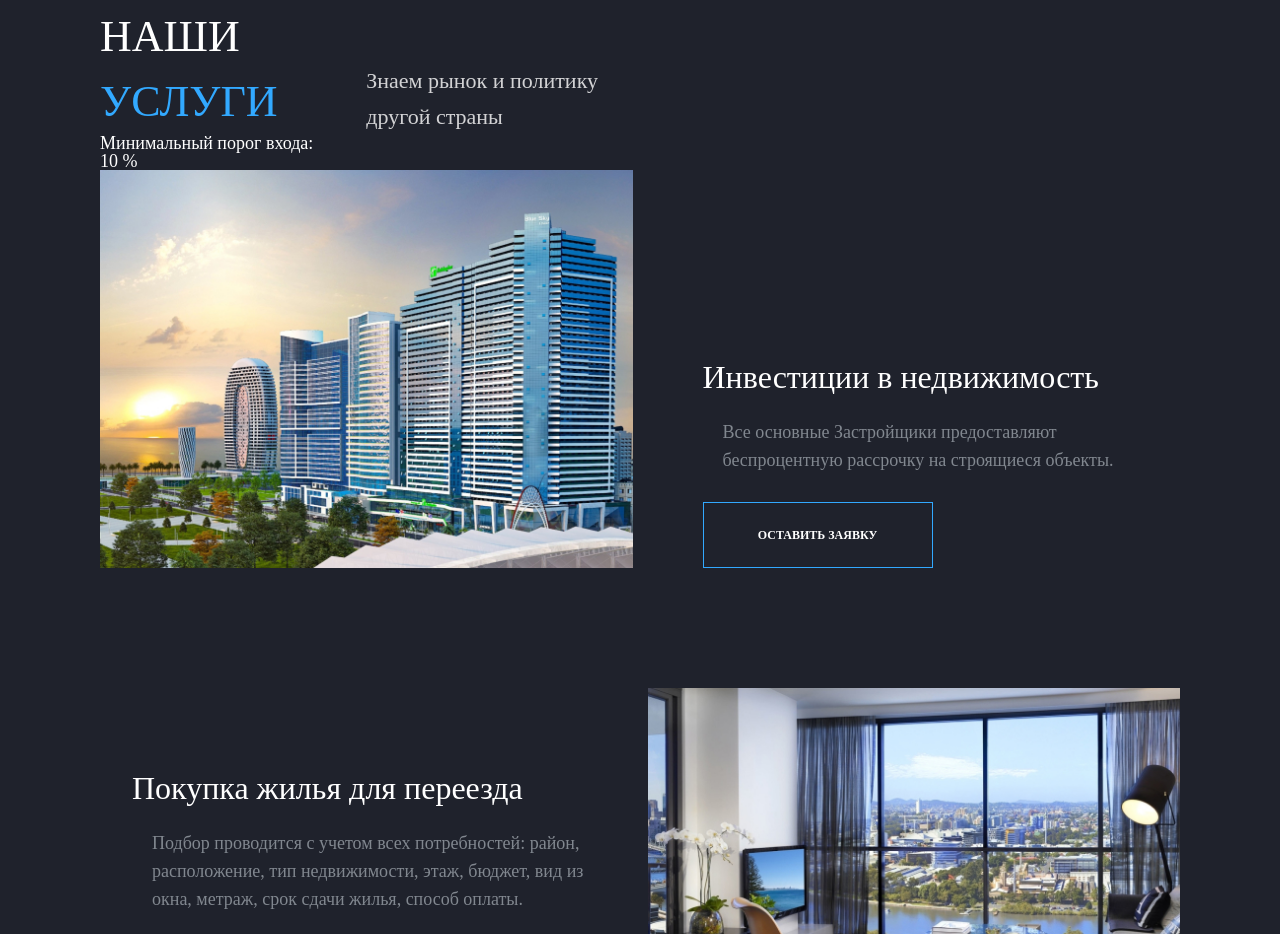
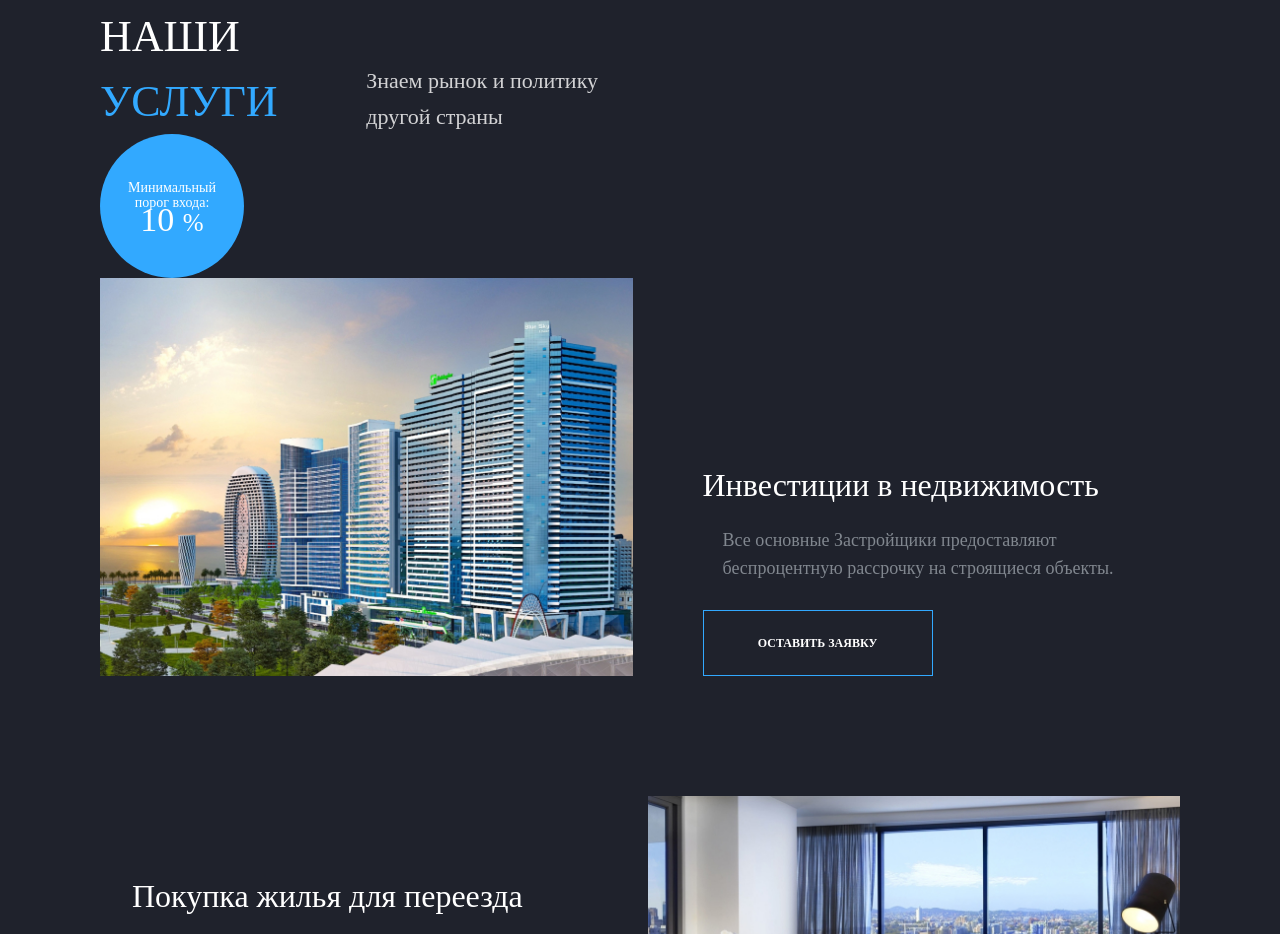
Before and after one commit to flaberfl/buyrent-webpack, a website built with webpack: page src/index.html in a window 1280 px wide. Shown: the part 2900-3834 px from the top of the page. Built offline with nearby package versions, Linux system fonts and the light colour scheme; files whose address does not match are found by name.

Commit message:
Update services.scss

```diff
--- a/src/scss/services.scss
+++ b/src/scss/services.scss
@@ -65,13 +65,39 @@
   }
 
   /* .services__badge */
-  &__badge {}
+  &__badge {
+    @include adaptiveValue("width", 144, 100);
+    @include adaptiveValue("height", 144, 100);
+    display: flex;
+    justify-content: center;
+    // align-items: center;
+    flex-direction: column;
+    text-align: center;
+    background-color: $borderColor;
+    border-radius: 50%;
+    padding: 0 rem(12);
+  }
 
   /* .services__label */
-  &__label {}
+  &__label {
+    @include adaptiveValue("font-size", 14, 10);
+    line-height: math.div(15, 14);
+    font-weight: 300;
+  }
 
   /* .services__value */
-  &__value {}
+  &__value {
+    @include adaptiveValue("font-size", 34, 25);
+    line-height: math.div(19, 34);
+    font-weight: 500;
+
+    span {
+      @include adaptiveValue("font-size", 25, 17);
+      line-height: math.div(19, 25);
+      margin-top: rem(10);
+
+    }
+  }
 
   /* .services__descr */
   &__descr {}
```
